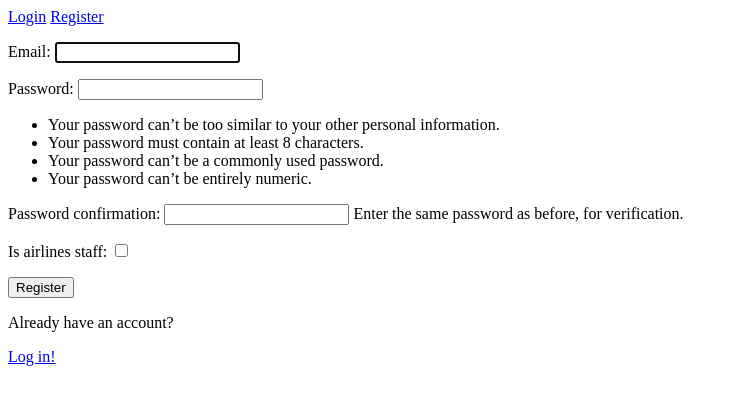
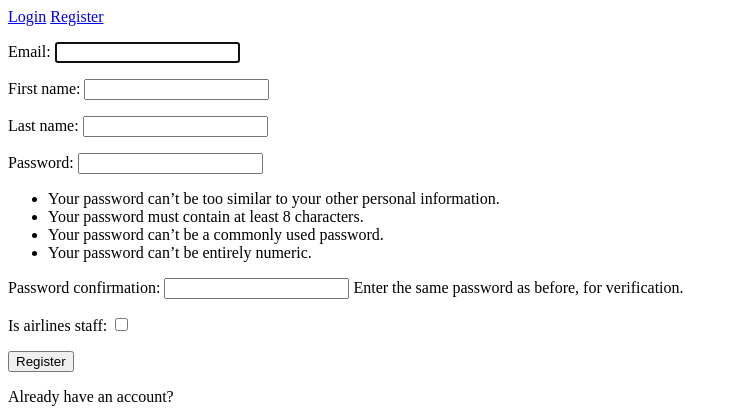
Before and after one commit to nastia-mir/django-air, a Django app: page /register/ in a window 1280 px wide. Shown: the top 420 px of the page, without its empty margins (0-738 px from the left). Run offline with Django 4.2, Linux system fonts and the light colour scheme.

Commit message:
minor account fixes

```diff
--- a/djangoair/accounts/forms.py
+++ b/djangoair/accounts/forms.py
@@ -5,4 +5,4 @@ from accounts.models import MyUser
 class MyUserCreationForm(UserCreationForm):
     class Meta:
         model = MyUser
-        fields = ['email', 'password1', 'password2', 'is_airlines_staff']
+        fields = ['email', 'first_name', 'last_name', 'password1', 'password2', 'is_airlines_staff']
--- a/djangoair/accounts/models.py
+++ b/djangoair/accounts/models.py
@@ -19,8 +19,8 @@ class MyUserManager(BaseUserManager):
 
 class MyUser(AbstractBaseUser, PermissionsMixin):
     email = models.EmailField(max_length=254, unique=True)
-    first_name = models.CharField(max_length=200, default="Unknown")
-    last_name = models.CharField(max_length=200, default="Unknown")
+    first_name = models.CharField(max_length=200)
+    last_name = models.CharField(max_length=200)
     is_airlines_staff = models.BooleanField(default=False)
 
     is_staff = models.BooleanField(default=False)
```
Also changed, not shown: djangoair/airstaffapp/templates/home_staff.html (+8 -4 lines).
